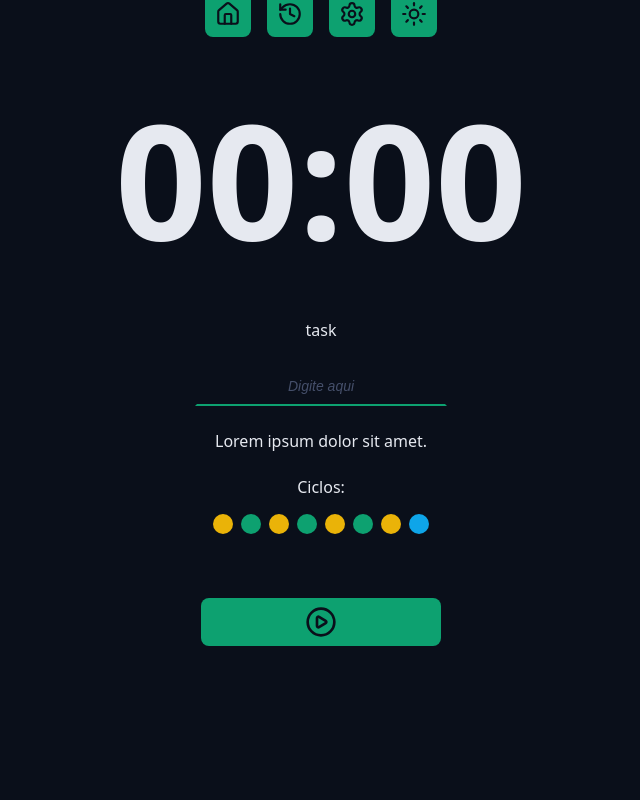
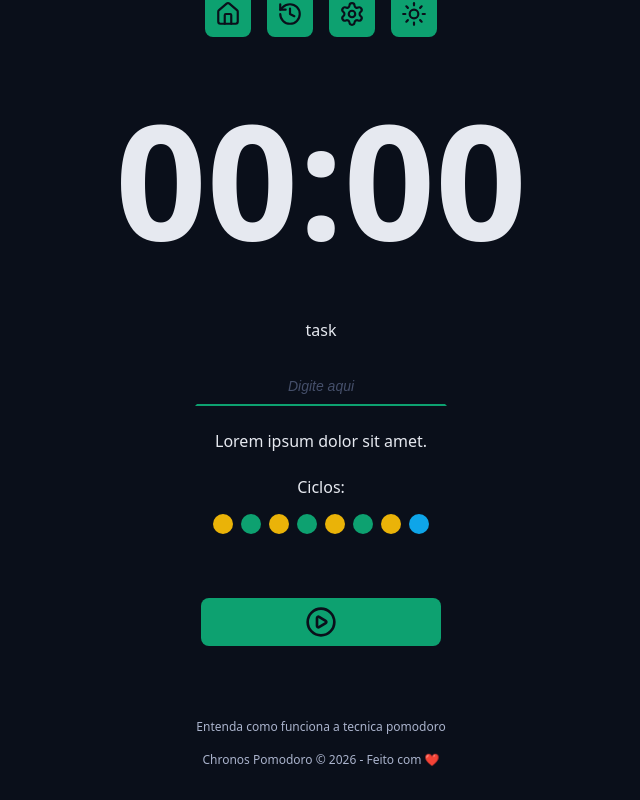
Before and after one commit to albertobtlima/chronos-pomodoro, a React (Vite) app: page / in a window 1280 px wide. Shown: the part 258-1058 px from the top of the page, without its empty margins (319-959 px from the left). Before the commit the page ends 976 px from the top, so only its background shows below. Built offline with nearby package versions, Linux system fonts and the light colour scheme.

Commit message:
add componente Footer

```diff
--- a/src/App.tsx
+++ b/src/App.tsx
@@ -8,6 +8,7 @@
 import { Cycles } from "./components/Cycles";
 import { DefaultButton } from "./components/DefaultButton";
 import { PlayCircleIcon } from "lucide-react";
+import { Footer } from "./components/Footer";
 
 export function App() {
   return (
@@ -48,6 +49,10 @@
           </div>
         </form>
       </Container>
+
+      <Container>
+        <Footer />
+      </Container>
     </>
   );
 }
--- /dev/null
+++ b/src/components/Footer/index.tsx
@@ -0,0 +1,12 @@
+import styles from "./styles.module.css";
+
+export function Footer() {
+  return (
+    <footer className={styles.footer}>
+      <a href="#">Entenda como funciona a tecnica pomodoro</a>
+      <a href="#">
+        Chronos Pomodoro &copy; {new Date().getFullYear()} - Feito com ❤️
+      </a>
+    </footer>
+  );
+}
--- /dev/null
+++ b/src/components/Footer/styles.module.css
@@ -0,0 +1,17 @@
+.footer {
+  display: flex;
+  flex-direction: column;
+  align-items: center;
+  justify-content: center;
+  font-size: 1.2rem;
+  gap: 1.6rem;
+}
+
+.footer a {
+  color: var(--text-muted);
+  text-decoration: none;
+}
+
+.footer a:hover {
+  text-decoration: underline;
+}
```
